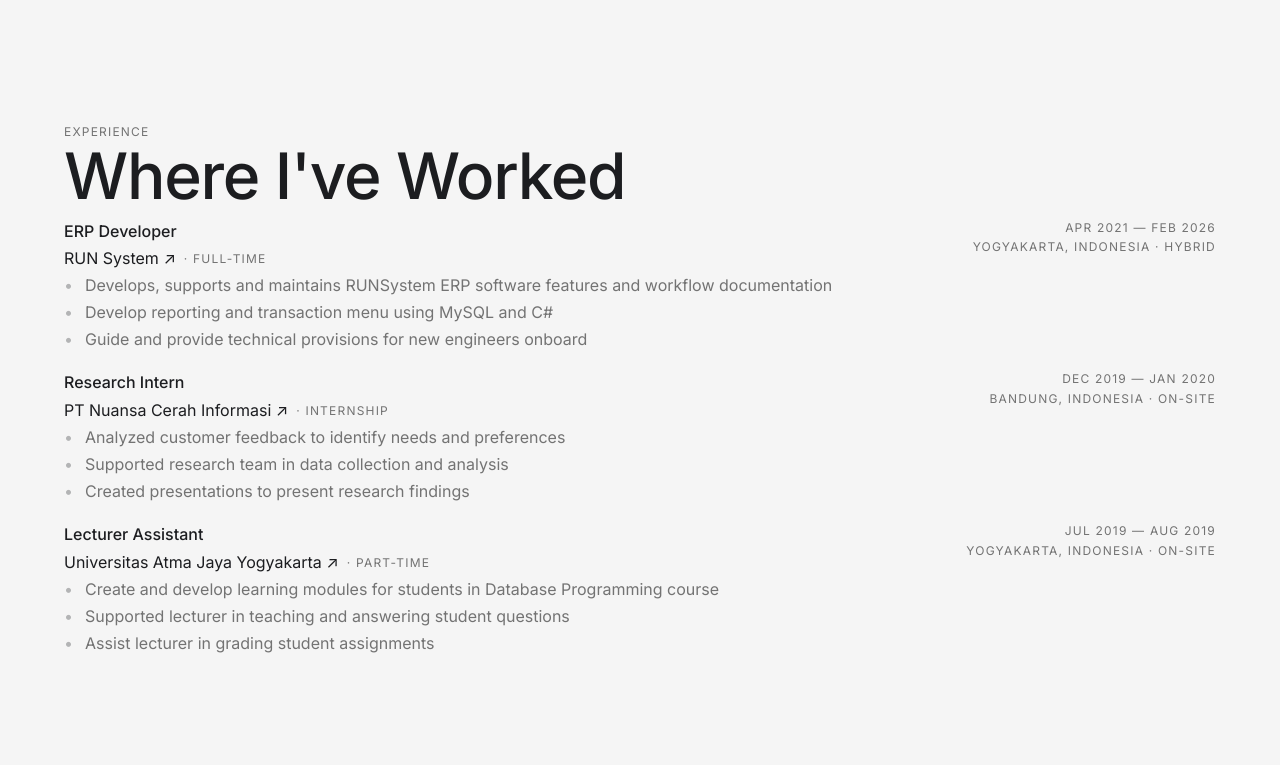
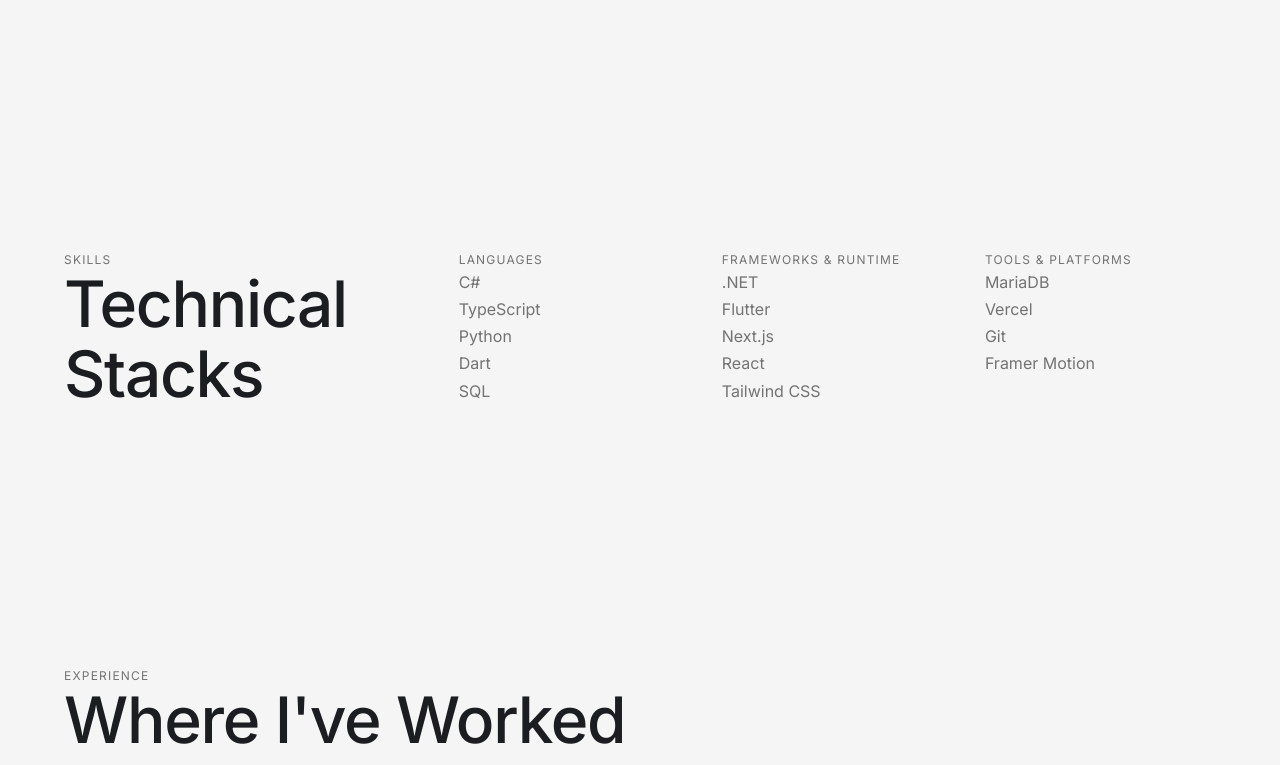
Before and after one commit to maheswaraaa/randyamaheswara, a Next.js app: page / in a window 1280 px wide. Shown: the part 1120-1885 px from the top of the page. Built offline with nearby package versions, Linux system fonts and the light colour scheme.

Commit message:
add skills and fix gaps consistency

```diff
--- a/components/sections/Skills.tsx
+++ b/components/sections/Skills.tsx
@@ -0,0 +1,54 @@
+// src/components/Skills.tsx
+
+"use client";
+
+import { skills } from "@/content/skill";
+import { Reveal } from "../ui/Reveal";
+
+export function Skills() {
+    return (
+        <section className="section">
+            <div className="container">
+                <div className="grid grid-cols-1 lg:grid-cols-12 gap-8">
+                    {/* Section Header - Left side */}
+                    <div className="lg:col-span-4">
+                        <Reveal delay={0.2}>
+                            <p className="text-caption mb-2">SKILLS</p>
+                        </Reveal>
+                        <Reveal delay={0.3}>
+                            <h2 className="text-heading">
+                                Technical Stacks
+                            </h2>
+                        </Reveal>
+                    </div>
+
+                    {/* Skills Grid - Right side */}
+                    <div className="lg:col-span-8">
+                        <div className="grid grid-cols-1 md:grid-cols-3 gap-12 md:gap-8">
+                            {skills.map((category, index) => (
+                                <Reveal key={category.label} delay={0.4 + index * 0.15}>
+                                    <div className="space-y-4">
+                                        {/* Category Label */}
+                                        <p className="text-caption">{category.label}</p>
+
+                                        {/* Skill Items */}
+                                        <ul className="space-y-2">
+                                            {category.items.map((skill) => (
+                                                <li
+                                                    key={skill}
+                                                    className="text-body text-muted"
+                                                >
+                                                    {skill}
+                                                </li>
+                                            ))}
+                                        </ul>
+                                    </div>
+                                </Reveal>
+                            ))}
+                        </div>
+                    </div>
+                </div>
+            </div>
+        </section>
+    );
+}
--- a/components/sections/WorkExperience.tsx
+++ b/components/sections/WorkExperience.tsx
@@ -6,7 +6,7 @@
 
 export function WorkExperience() {
     return (
-        <section className="py-32 relative">
+        <section className="section relative">
             <div className="container">
                 {/* Header */}
                 <div className="mb-16">
@@ -62,7 +62,7 @@
                                     </div>
                                 </div>
 
-                                {/* Description - FIXED */}
+                                {/* Description */}
                                 {exp.description && (
                                     <ul className="space-y-3 mt-6">
                                         {exp.description.map((item, i) => (
--- /dev/null
+++ b/content/skill.ts
@@ -0,0 +1,38 @@
+// src/content/skills.ts
+
+export interface SkillCategory {
+    label: string;
+    items: string[];
+}
+
+export const skills: SkillCategory[] = [
+    {
+        label: "LANGUAGES",
+        items: [
+            "C#",
+            "TypeScript",
+            "Python",
+            "Dart",
+            "SQL",
+        ],
+    },
+    {
+        label: "FRAMEWORKS & RUNTIME",
+        items: [
+            ".NET",
+            "Flutter",
+            "Next.js",
+            "React",
+            "Tailwind CSS",
+        ],
+    },
+    {
+        label: "TOOLS & PLATFORMS",
+        items: [
+            "MariaDB",
+            "Vercel",
+            "Git",
+            "Framer Motion",
+        ],
+    },
+];
--- a/src/app/page.tsx
+++ b/src/app/page.tsx
@@ -2,6 +2,7 @@
 import { Hero } from "@/components/sections/Hero";
 import { SelectedWork } from "@/components/sections/SelectedWork";
 import { WorkExperience } from "@/components/sections/WorkExperience";
+import { Skills } from "@/components/sections/Skills";
 import { AboutPreview } from "@/components/sections/AboutPreview";
 import { FooterCTA } from "@/components/sections/FooterCTA";
 import { Navbar } from "@/components/navigation/Navbar";
@@ -17,6 +18,7 @@
         <main>
           <Hero />
           <SelectedWork />
+          <Skills />
           <WorkExperience />
           <AboutPreview />
           <FooterCTA />
```
